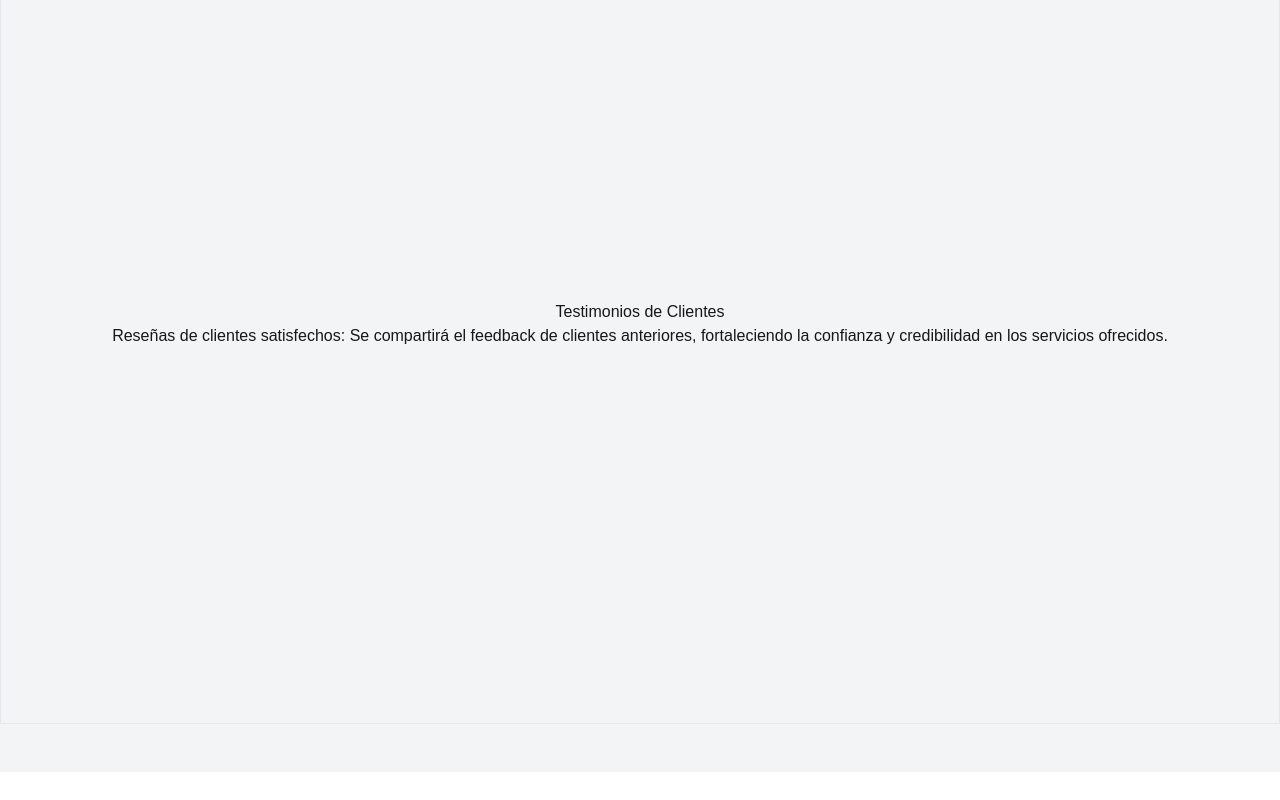
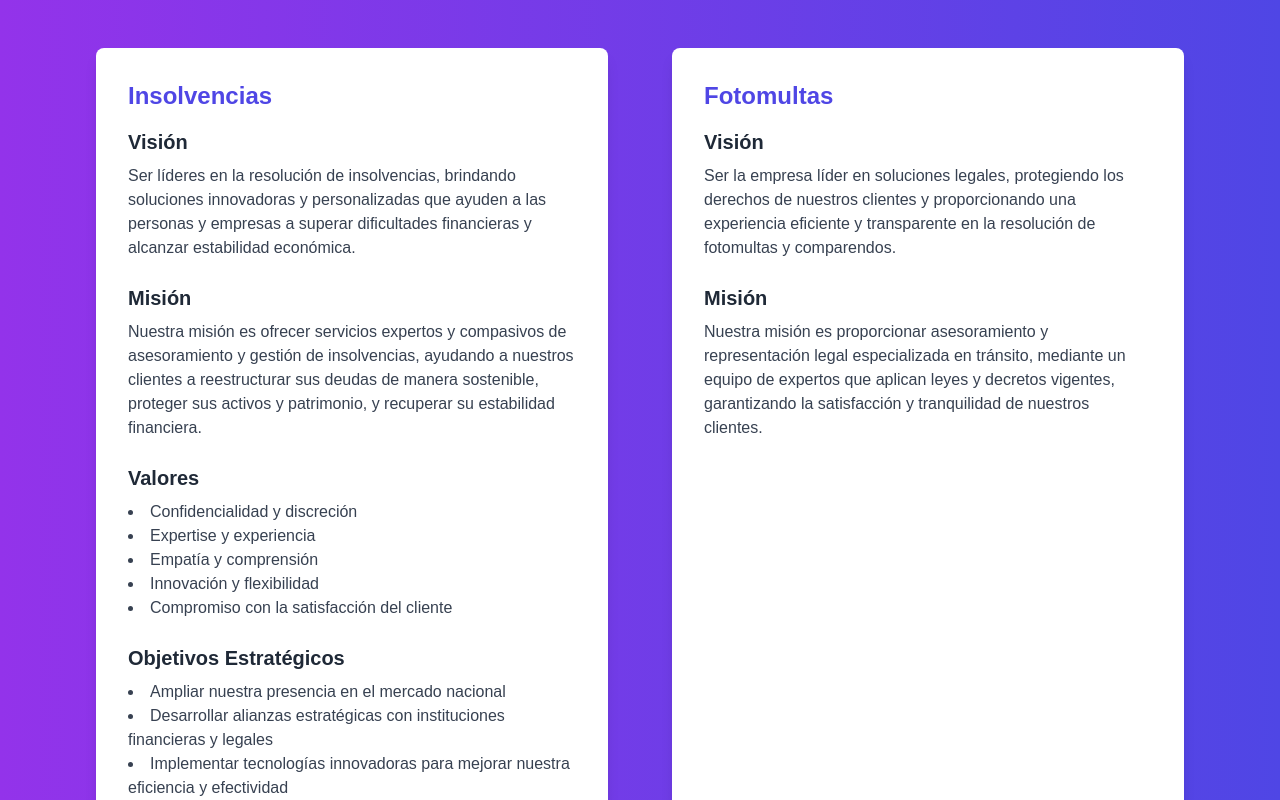
Before and after one commit to AutoExpressGTI/autoexpressWebsite, a Next.js app: page /hero in a window 1280 px wide. Shown: the part 1820-2620 px from the top of the page. Built offline with nearby package versions, Linux system fonts and the light colour scheme.

Commit message:
blog and mision and vision

```diff
--- a/src/app/blog/page.tsx
+++ b/src/app/blog/page.tsx
@@ -1,12 +1,40 @@
-import React from 'react'
+import React from 'react';
 
-const Blog = () => {
+const BlogCards = () => {
+  const topics = [
+    {
+      title: '¿Qué son Foto Multas?',
+      content: 'Las foto multas son un sistema de vigilancia compuesto por cámaras y reguladores de velocidad que controla las carreteras en las principales ciudades colombianas. Este sistema también vigila infracciones como parquear en zonas prohibidas, exceso de velocidad, pico y placa, no respetar semáforos, y pasos peatonales.'
+    },
+    {
+      title: '¿Qué son Comparendos de Tránsito?',
+      content: 'El comparendo es una orden formal de notificación para que el presunto contraventor se presente ante la autoridad de tránsito por la comisión de una infracción, como conducir sin licencia, estacionar en sitios prohibidos o conducir bajo el influjo del alcohol.'
+    },
+    {
+      title: '¿Qué es el Cobro Coactivo?',
+      content: 'El cobro coactivo es la posibilidad de la administración pública para cobrar deudas a su favor, como embargos de cuentas bancarias. La Secretaría de Movilidad tiene un plazo de 3 años desde el hecho para iniciar este proceso.'
+    },
+    {
+      title: '¿Qué es Caducidad y Prescripción?',
+      content: 'La caducidad es el vencimiento del plazo de un año para que la Secretaría emita la resolución. La prescripción se refiere a la pérdida del derecho de la autoridad a exigir el pago de una multa después de 3 años sin cobro coactivo.'
+    },
+  ];
+
   return (
-    <div className='w-full h-[100vh] flex flex-col items-center justify-center'>
-        <h1>Blog Informativo</h1>
-        <p>Artículos sobre fotomultas, consejos para conductores, actualizaciones legales y noticias relevantes. Esto ayudará a mejorar el posicionamiento SEO y atraer tráfico orgánico.</p>
+    <div className="bg-gray-100 py-20">
+      <div className="max-w-7xl mx-auto px-6">
+        <h2 className="text-4xl font-bold text-center text-indigo-600 mb-12">Artículos del Blog</h2>
+        <div className="grid grid-cols-1 md:grid-cols-2 lg:grid-cols-4 gap-8">
+          {topics.map((topic, index) => (
+            <div key={index} className="bg-white rounded-lg shadow-lg p-6 hover:shadow-2xl transition-shadow duration-300">
+              <h3 className="text-xl font-semibold text-indigo-700 mb-4">{topic.title}</h3>
+              <p className="text-gray-600">{topic.content}</p>
+            </div>
+          ))}
+        </div>
+      </div>
     </div>
-  )
-}
+  );
+};
 
-export default Blog
+export default BlogCards;
--- /dev/null
+++ b/src/app/components/visionMision.tsx
@@ -0,0 +1,77 @@
+import React from 'react';
+
+const VisionMision = () => {
+  return (
+    <div className="bg-gradient-to-r from-purple-600 to-indigo-600 min-h-screen py-10 text-white">
+      <div className="max-w-6xl mx-auto p-8">
+        {/* Sección de Títulos Generales */}
+        <div className="text-center mb-16">
+          <h1 className="text-4xl font-bold mb-4">Visión y Misión</h1>
+          <p className="text-lg text-gray-200">Explora nuestros valores y compromisos con nuestros clientes</p>
+        </div>
+
+        {/* Contenedor de las dos secciones */}
+        <div className="grid grid-cols-1 lg:grid-cols-2 gap-16">
+          {/* Visión y Misión de Insolvencias */}
+          <section className="bg-white text-gray-800 rounded-lg shadow-lg p-8">
+            <h2 className="text-2xl font-semibold mb-4 text-indigo-600">Insolvencias</h2>
+            <div className="mb-6">
+              <h3 className="text-xl font-semibold mb-2">Visión</h3>
+              <p className="text-gray-700">
+                Ser líderes en la resolución de insolvencias, brindando soluciones innovadoras y personalizadas que ayuden a las personas y
+                empresas a superar dificultades financieras y alcanzar estabilidad económica.
+              </p>
+            </div>
+            <div className="mb-6">
+              <h3 className="text-xl font-semibold mb-2">Misión</h3>
+              <p className="text-gray-700">
+                Nuestra misión es ofrecer servicios expertos y compasivos de asesoramiento y gestión de insolvencias, ayudando a nuestros
+                clientes a reestructurar sus deudas de manera sostenible, proteger sus activos y patrimonio, y recuperar su estabilidad
+                financiera.
+              </p>
+            </div>
+            <div className="mb-6">
+              <h3 className="text-xl font-semibold mb-2">Valores</h3>
+              <ul className="list-disc list-inside text-gray-700">
+                <li>Confidencialidad y discreción</li>
+                <li>Expertise y experiencia</li>
+                <li>Empatía y comprensión</li>
+                <li>Innovación y flexibilidad</li>
+                <li>Compromiso con la satisfacción del cliente</li>
+              </ul>
+            </div>
+            <div className="mb-6">
+              <h3 className="text-xl font-semibold mb-2">Objetivos Estratégicos</h3>
+              <ul className="list-disc list-inside text-gray-700">
+                <li>Ampliar nuestra presencia en el mercado nacional</li>
+                <li>Desarrollar alianzas estratégicas con instituciones financieras y legales</li>
+                <li>Implementar tecnologías innovadoras para mejorar nuestra eficiencia y efectividad</li>
+              </ul>
+            </div>
+          </section>
+
+          {/* Visión y Misión de Fotomultas */}
+          <section className="bg-white text-gray-800 rounded-lg shadow-lg p-8">
+            <h2 className="text-2xl font-semibold mb-4 text-indigo-600">Fotomultas</h2>
+            <div className="mb-6">
+              <h3 className="text-xl font-semibold mb-2">Visión</h3>
+              <p className="text-gray-700">
+                Ser la empresa líder en soluciones legales, protegiendo los derechos de nuestros clientes y proporcionando una experiencia
+                eficiente y transparente en la resolución de fotomultas y comparendos.
+              </p>
+            </div>
+            <div className="mb-6">
+              <h3 className="text-xl font-semibold mb-2">Misión</h3>
+              <p className="text-gray-700">
+                Nuestra misión es proporcionar asesoramiento y representación legal especializada en tránsito, mediante un equipo de expertos
+                que aplican leyes y decretos vigentes, garantizando la satisfacción y tranquilidad de nuestros clientes.
+              </p>
+            </div>
+          </section>
+        </div>
+      </div>
+    </div>
+  );
+};
+
+export default VisionMision;
--- a/src/app/hero/page.tsx
+++ b/src/app/hero/page.tsx
@@ -3,6 +3,7 @@ import React from 'react'
 import Faq from '../components/faq'
 import Servicios from '../components/servicios'
 import Testimonios from '../components/testimonios'
+import VisionMision from '../components/visionMision'
 
 const Hero = () => {
   return (
@@ -22,6 +23,7 @@ const Hero = () => {
       {/* Servicios Section */}
       <div id="servicios" className="w-full py-12 bg-white">
         <Servicios />
+        <VisionMision/>
       </div>
 
       {/* Testimonios Section */}
```
